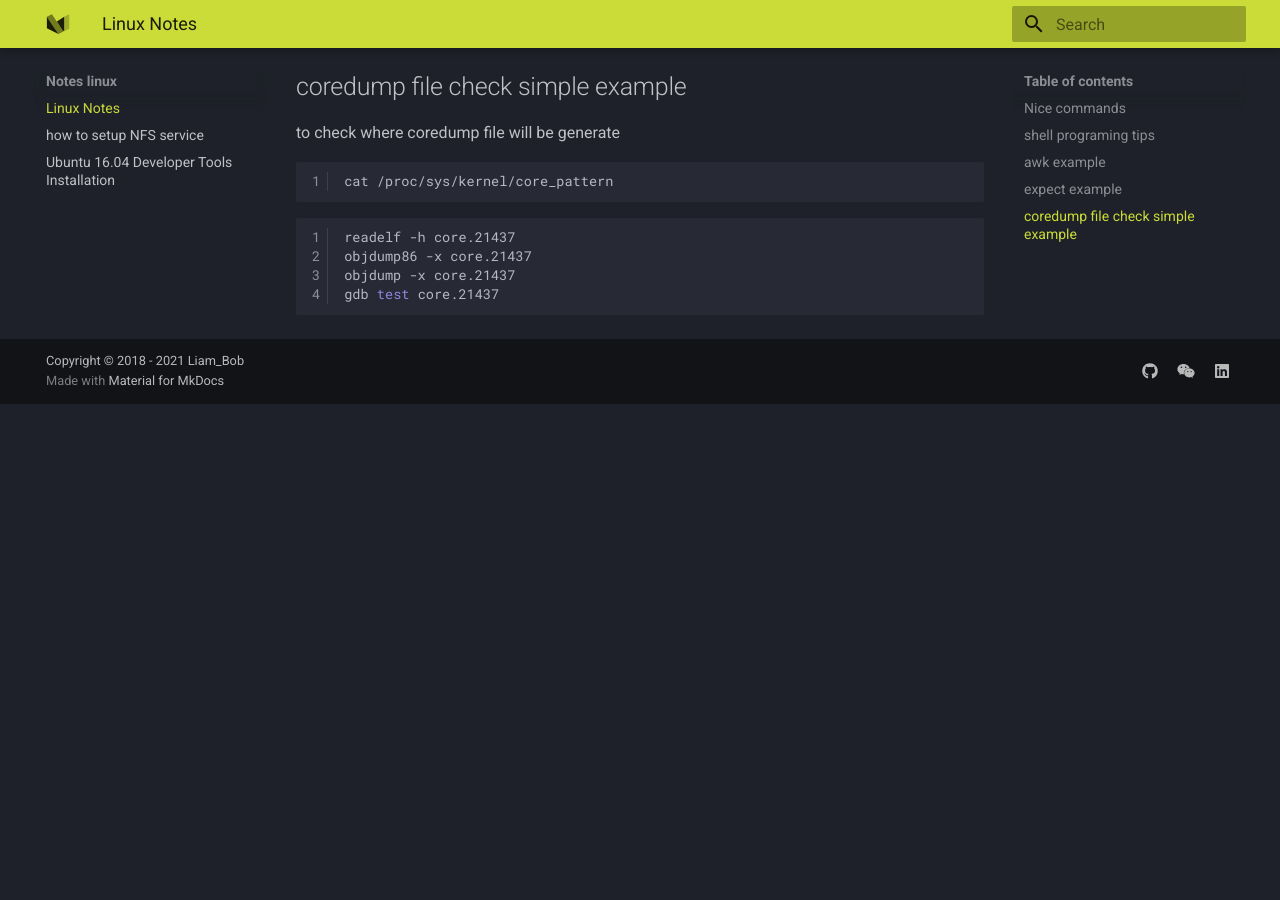
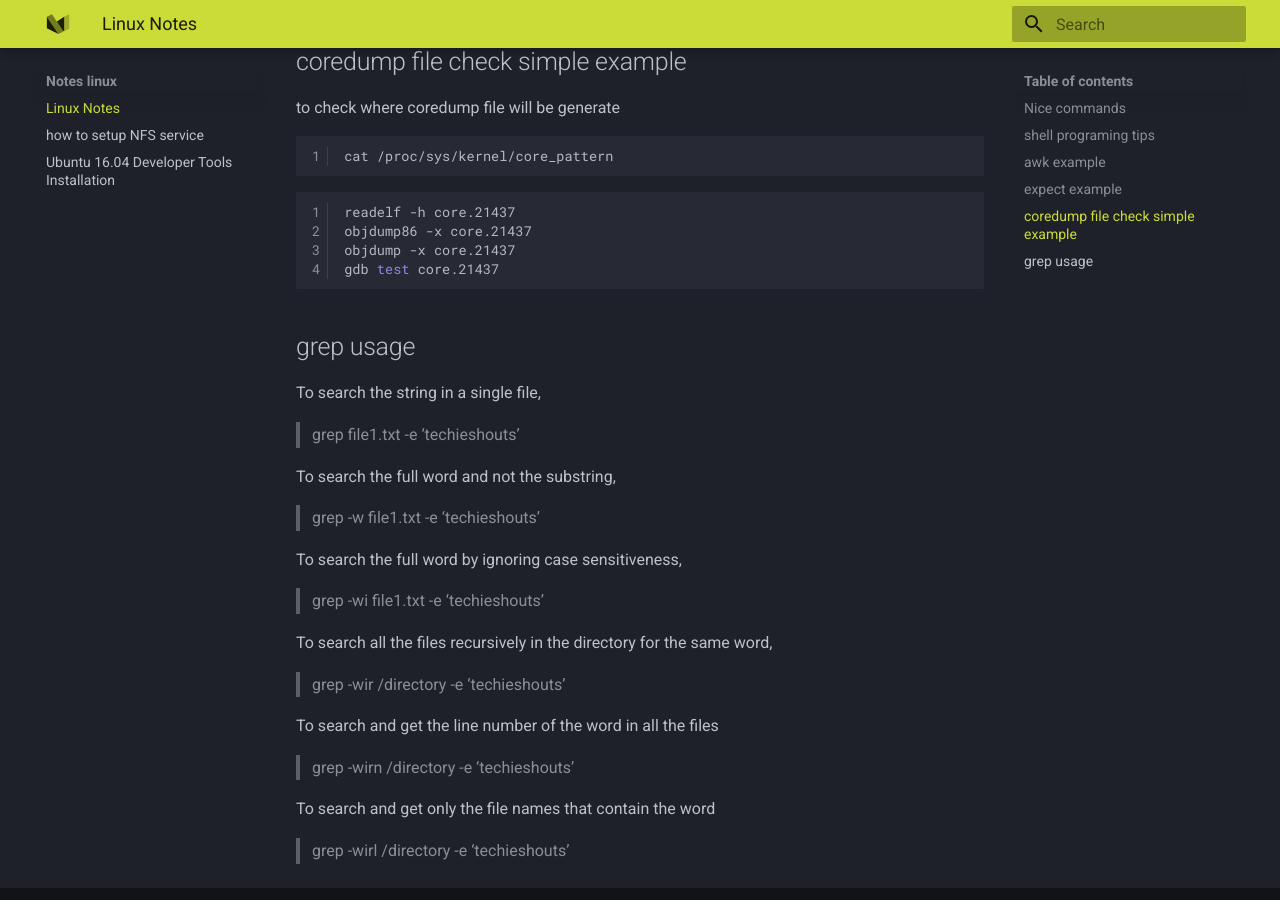
Before and after one commit to liambob77/ruihan.tech, an MkDocs documentation site: the page built from docs/notes_linux/Linux.md, in a window 1280 px wide and 900 px high, scrolled down 1759 px. Built offline with MkDocs 1.6.1 and Material for MkDocs 9.7.7, drawn with Linux system fonts in a browser that asks for light colours; before the commit the page ends 2163 px from its top, so only the background shows below that.

Commit message:
Update Linux.md

````diff
--- a/docs/notes_linux/Linux.md
+++ b/docs/notes_linux/Linux.md
@@ -1,8 +1,8 @@
 # Linux Notes
 
-> The normal settings for /tmp are 1777, which ls shows as drwxrwxrwt.
-> That is: wide open, except that only the owner of a file can remove it (that's what this extra t bit means for a directory).
->
+The normal settings for /tmp are 1777, which ls shows as drwxrwxrwt.
+That is: wide open, except that only the owner of a file can remove it (that's what this extra t bit means for a directory).
+
 
 ## Nice commands
 
@@ -82,3 +82,29 @@ objdump86 -x core.21437
 objdump -x core.21437
 gdb test core.21437
 ```
+
+## grep usage
+
+To search the string in a single file,
+
+> grep file1.txt -e ‘techieshouts’
+
+To search the full word and not the substring,
+
+> grep -w file1.txt -e ‘techieshouts’
+
+To search the full word by ignoring case sensitiveness,
+
+> grep -wi file1.txt -e ‘techieshouts’
+
+To search all the files recursively in the directory for the same word,
+
+> grep -wir /directory -e ‘techieshouts’
+
+To search and get the line number of the word in all the files
+
+> grep -wirn /directory -e ‘techieshouts’
+
+To search and get only the file names that contain the word
+
+> grep -wirl /directory -e ‘techieshouts’
````
